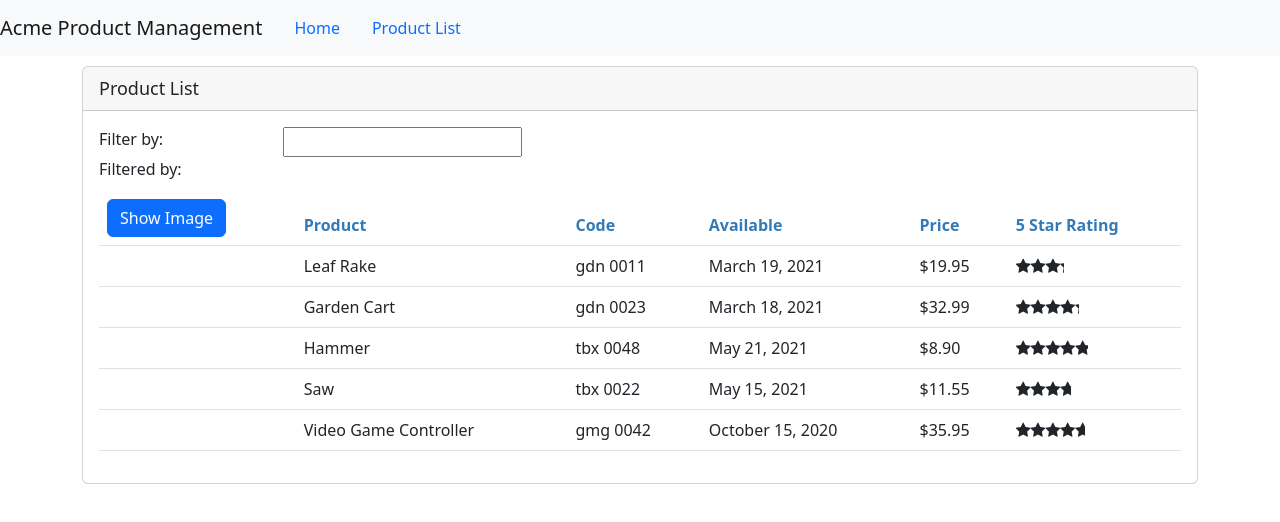
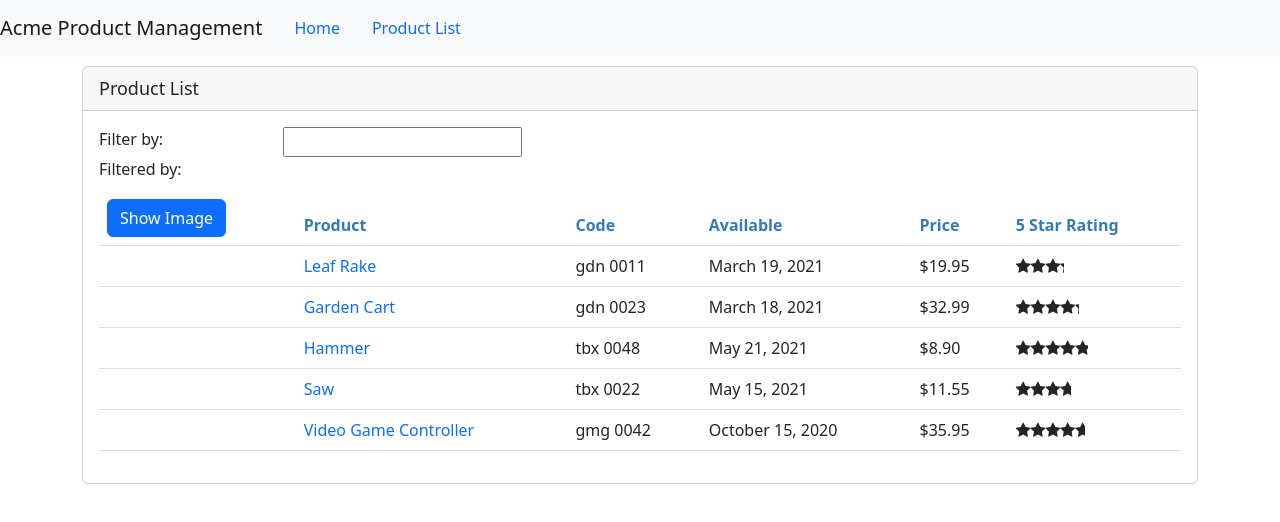
Before and after one commit to matt-grimsley/angular-getting-started, an Angular app: page /products in a window 1280 px wide. Shown: the top 522 px of the page. Built offline with nearby package versions, Linux system fonts and the light colour scheme.

Commit message:
route parameters and guards

```diff
--- a/src/app/app.module.ts
+++ b/src/app/app.module.ts
@@ -9,6 +9,7 @@
 import { ProductDetailComponent } from './products/product-detail.component';
 import { RouterModule } from '@angular/router';
 import { WelcomeComponent } from './home/welcome.component';
+import { ProductDetailGuard } from './products/product-detail.guard';
 
 @NgModule({
   declarations: [
@@ -24,10 +25,14 @@
     HttpClientModule,
     RouterModule.forRoot([
       { path: 'products', component: ProductListComponent },
-      { path: 'products/:id', component: ProductDetailComponent },
+      {
+        path: 'products/:id',
+        canActivate: [ProductDetailGuard],
+        component: ProductDetailComponent,
+      },
       { path: 'welcome', component: WelcomeComponent },
       { path: '', redirectTo: 'welcome', pathMatch: 'full' },
-      { path: '**', redirectTo: 'welcome', pathMatch: 'full'}
+      { path: '**', redirectTo: 'welcome', pathMatch: 'full' },
     ]),
   ],
   bootstrap: [AppComponent],
--- a/src/app/products/product-detail.component.html
+++ b/src/app/products/product-detail.component.html
@@ -1,5 +1,10 @@
 <div class="card">
-    <div class="card-header">
-        {{pageTitle}}
-    </div>
+  <div class="card-header">
+    {{ pageTitle + ": " + product?.productName }}
+  </div>
+  <div class="card-footer">
+    <button class="btn btn-outline-secondary" style="width: 80px" (click)="onBack()">
+      <i class="fa fa-chevron-left">Back</i>
+    </button>
+  </div>
 </div>
--- a/src/app/products/product-detail.component.ts
+++ b/src/app/products/product-detail.component.ts
@@ -1,4 +1,6 @@
 import { Component, OnInit } from '@angular/core';
+import { ActivatedRoute, Router } from '@angular/router';
+import { IProduct } from './product';
 
 @Component({
   templateUrl: './product-detail.component.html',
@@ -6,7 +8,26 @@
 })
 export class ProductDetailComponent implements OnInit {
   pageTitle: string = 'Product Detail';
-  constructor() {}
+  product: IProduct | undefined;
 
-  ngOnInit(): void {}
+  constructor(private route: ActivatedRoute, private router: Router) {}
+
+  ngOnInit(): void {
+    const id = Number(this.route.snapshot.paramMap.get('id'));
+    this.pageTitle += `: ${id}`;
+    this.product = {
+      productId: 1,
+      productName: 'Leaf Rake',
+      productCode: 'GDN-0011',
+      releaseDate: 'March 19, 2021',
+      description: 'Leaf rake with 48-inch wooden handle.',
+      price: 19.95,
+      starRating: 3.2,
+      imageUrl: 'assets/images/leaf_rake.png',
+    };
+  }
+
+  onBack(): void {
+    this.router.navigate(['/products']);
+  }
 }
--- /dev/null
+++ b/src/app/products/product-detail.guard.ts
@@ -0,0 +1,32 @@
+import { Injectable } from '@angular/core';
+import {
+  ActivatedRouteSnapshot,
+  CanActivate,
+  Router,
+  RouterStateSnapshot,
+  UrlTree,
+} from '@angular/router';
+import { Observable } from 'rxjs';
+
+@Injectable({
+  providedIn: 'root',
+})
+export class ProductDetailGuard implements CanActivate {
+  constructor(private router: Router) {}
+  canActivate(
+    route: ActivatedRouteSnapshot,
+    state: RouterStateSnapshot
+  ):
+    | Observable<boolean | UrlTree>
+    | Promise<boolean | UrlTree>
+    | boolean
+    | UrlTree {
+    const id = Number(route.paramMap.get('id'));
+    if (isNaN(id) || id < 1) {
+      alert('invalid product id');
+      this.router.navigate(['/products/']);
+      return false;
+    }
+    return true;
+  }
+}
--- a/src/app/products/product-list.component.html
+++ b/src/app/products/product-list.component.html
@@ -33,16 +33,26 @@
                 [src]="product.imageUrl"
                 [title]="product.productName | uppercase"
                 [style.width.px]="imageWidth"
+                [style.margin.px]="imageMargin"
                 *ngIf="showImage"
               />
             </td>
-            <td>{{ product.productName }}</td>
+            <td>
+              <a [routerLink]="['/products', product.productId]">
+                {{ product.productName }}
+              </a>
+            </td>
             <td>
               {{ product.productCode | lowercase | convertToSpaces: "-" }}
             </td>
             <td>{{ product.releaseDate }}</td>
             <td>{{ product.price | currency: "USD":"symbol":"1.2-2" }}</td>
-            <td><pm-star [rating]="product.starRating" (ratingClicked)="onRatingClicked($event)"></pm-star></td>
+            <td>
+              <pm-star
+                [rating]="product.starRating"
+                (ratingClicked)="onRatingClicked($event)"
+              ></pm-star>
+            </td>
           </tr>
         </tbody>
       </table>
```
Also changed, not shown: 1 other file (tests, documents, lock files or other folders).
